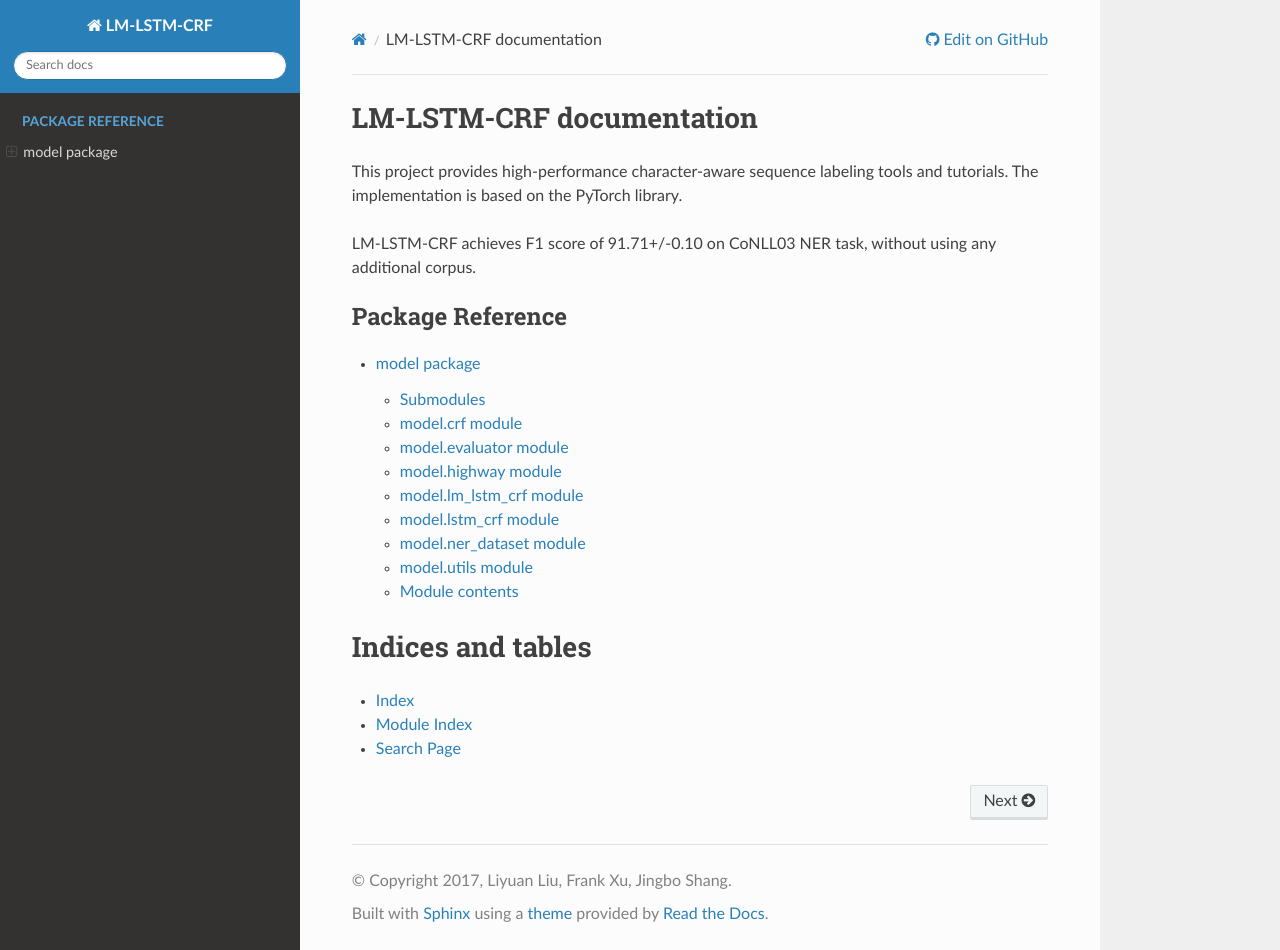
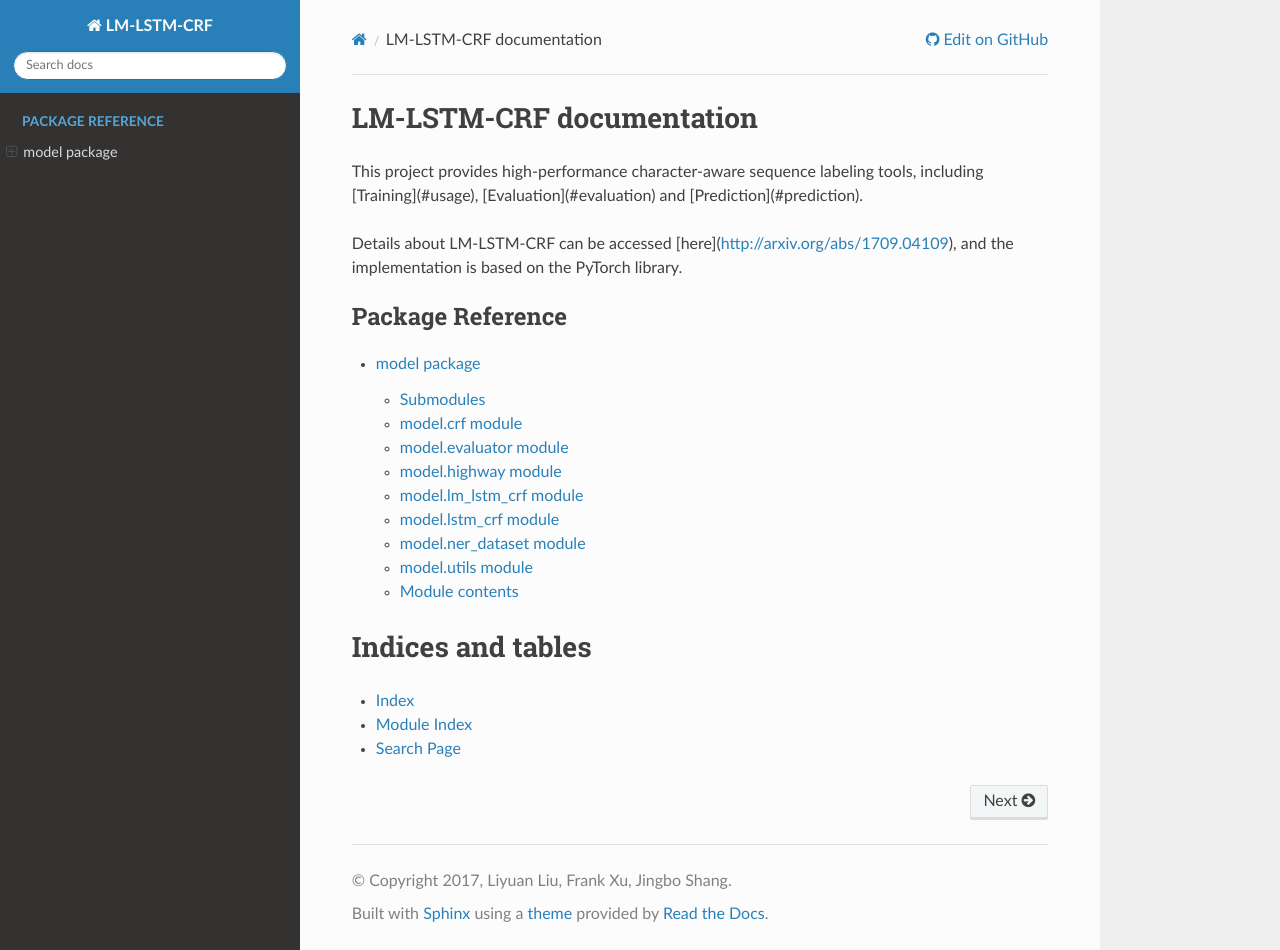
Before and after one commit to LiyuanLucasLiu/LM-LSTM-CRF, a Sphinx documentation site: the page built from docs/source/index.rst, in a window 1280 px wide and 950 px high. Built offline with Sphinx 7.4.7 and the Read the Docs theme 2.0.0, drawn with Linux system fonts in a browser that asks for light colours.

Commit message:
Update index.rst

```diff
--- a/docs/source/index.rst
+++ b/docs/source/index.rst
@@ -7,10 +7,10 @@
 
 LM-LSTM-CRF documentation
 =========================
-This project provides high-performance character-aware sequence labeling tools and tutorials.
-The implementation is based on the PyTorch library.
 
-LM-LSTM-CRF achieves F1 score of 91.71+/-0.10 on CoNLL03 NER task, without using any additional corpus.
+This project provides high-performance character-aware sequence labeling tools, including [Training](#usage), [Evaluation](#evaluation) and [Prediction](#prediction).
+
+Details about LM-LSTM-CRF can be accessed [here](http://arxiv.org/abs/1709.04109), and the implementation is based on the PyTorch library.
 
 .. toctree::
    :glob:
```
